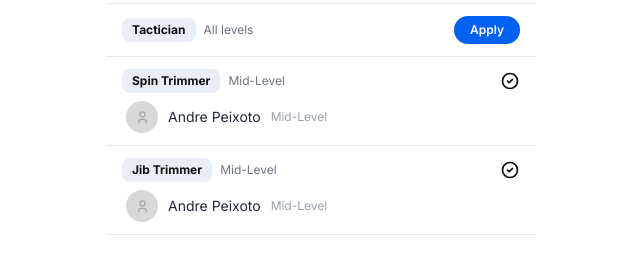
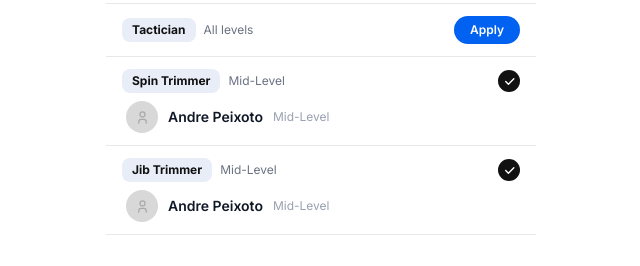
Before and after one commit to kroosailapp-crypto/kroo, a Next.js app: page /crew/regattas/1 in a window 1280 px wide. Shown: the part 170-436 px from the top of the page, without its empty margins (319-959 px from the left). Built offline with nearby package versions, Linux system fonts and the light colour scheme.

Commit message:
Bold confirmed sailor name, solid black filled checkmark icon
Co-Authored-By: Claude Sonnet 4.6 <noreply@anthropic.com>

```diff
--- a/app/crew/regattas/[id]/page.js
+++ b/app/crew/regattas/[id]/page.js
@@ -6,7 +6,7 @@ import {
   IconStar,
   IconUser,
   IconArrowLeft,
-  IconCircleCheck,
+  IconCheck,
 } from "@tabler/icons-react";
 
 const regattas = {
@@ -168,7 +168,9 @@ export default function CrewRegattaDetail({ params }) {
                   </button>
                 )}
                 {pos.status === "filled" && (
-                  <IconCircleCheck size={20} color="#111" className="flex-shrink-0" />
+                  <div className="flex-shrink-0 flex items-center justify-center rounded-full" style={{ width: 22, height: 22, backgroundColor: "#111" }}>
+                    <IconCheck size={13} color="white" strokeWidth={2.5} />
+                  </div>
                 )}
               </div>
 
@@ -181,7 +183,7 @@ export default function CrewRegattaDetail({ params }) {
                   >
                     <IconUser size={15} color="#aaa" />
                   </div>
-                  <p className="text-sm text-gray-800">{pos.crew.name}</p>
+                  <p className="text-sm font-semibold text-gray-900">{pos.crew.name}</p>
                   <p className="text-xs text-gray-400">{pos.crew.level}</p>
                 </div>
               )}
--- a/app/crew/regattas/page.js
+++ b/app/crew/regattas/page.js
@@ -7,7 +7,7 @@ import {
   IconStar,
   IconUser,
   IconSearch,
-  IconCircleCheck,
+  IconCheck,
 } from "@tabler/icons-react";
 
 const regattas = [
@@ -158,7 +158,9 @@ function RegattaCard({ regatta }) {
                 </button>
               )}
               {pos.status === "filled" && (
-                <IconCircleCheck size={20} color="#111" className="flex-shrink-0" />
+                <div className="flex-shrink-0 flex items-center justify-center rounded-full" style={{ width: 22, height: 22, backgroundColor: "#111" }}>
+                  <IconCheck size={13} color="white" strokeWidth={2.5} />
+                </div>
               )}
             </div>
 
@@ -171,7 +173,7 @@ function RegattaCard({ regatta }) {
                 >
                   <IconUser size={15} color="#aaa" />
                 </div>
-                <p className="text-sm text-gray-800">{pos.crew.name}</p>
+                <p className="text-sm font-semibold text-gray-900">{pos.crew.name}</p>
                 <p className="text-xs text-gray-400">{pos.crew.level}</p>
               </div>
             )}
```
